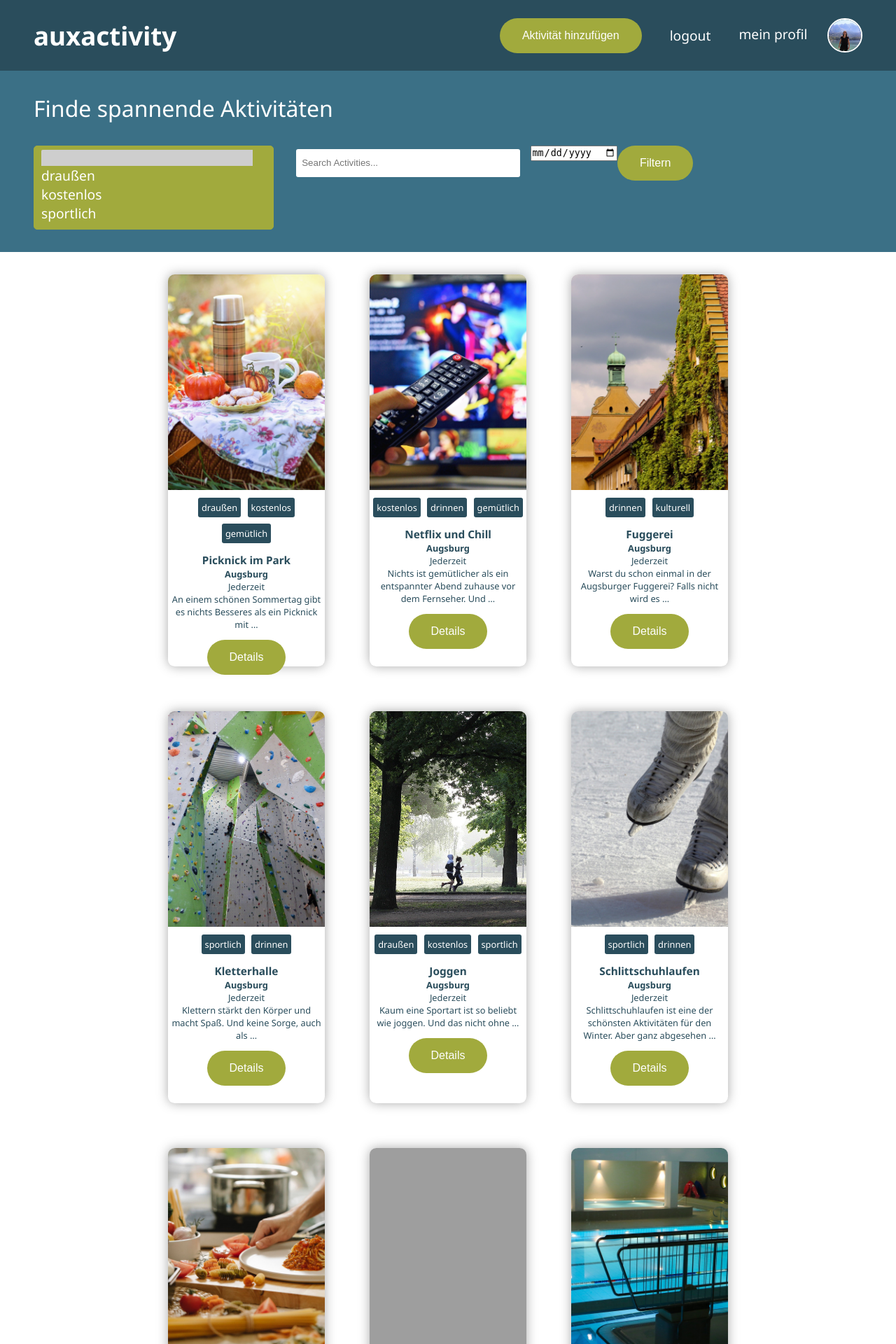
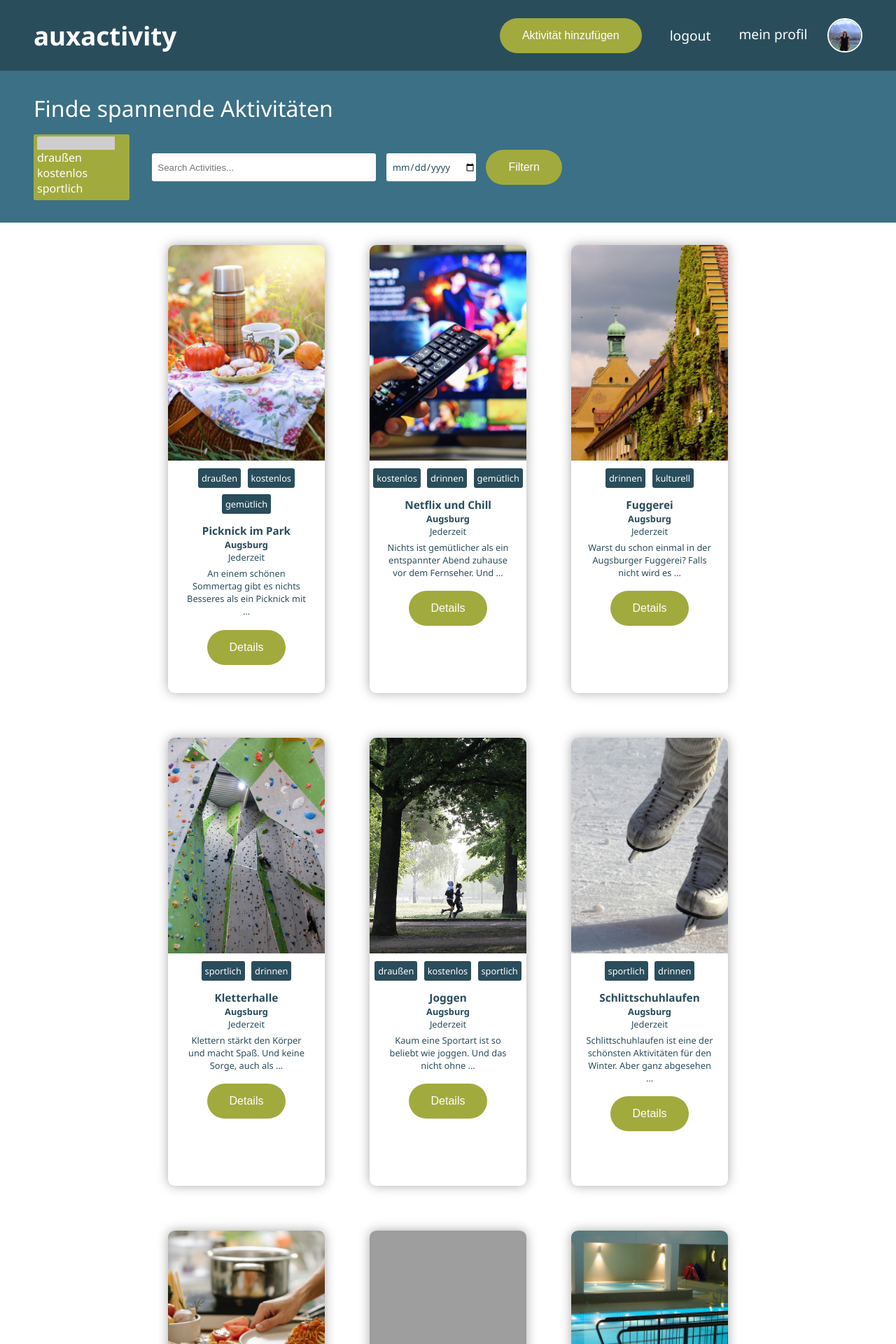
Before and after one commit to lisaberger/auxactivity, a Django app: page /act/activities/ in a window 1280 px wide. Shown: the top 1920 px of the page at 70% size. Run offline with Django 3.2, Linux system fonts and the light colour scheme; a user stored in the database is signed in; data comes from the database, SQL or seed files in the repository; both versions use the stored data as it was after the commit; grey boxes are pictures that could not be loaded.

Commit message:
styled multiselect

```diff
--- a/auxactivity/activities/static/activity.css
+++ b/auxactivity/activities/static/activity.css
@@ -172,8 +172,9 @@ body {
 .form-inline {
     display: flex;
     flex-flow: row wrap;
-    align-items: flex-start;
-    padding-top: 1rem;
+    align-items: baseline;
+    flex-direction: row;
+    align-items: center;
 }
 
 .srch-btn {
@@ -195,7 +196,7 @@ select {
   margin: 0;
   width: 100%;
   font-family: inherit;
-  font-size: 1.2rem;
+  font-size: 1.0rem;
   cursor: inherit;
   line-height: inherit;
 }
@@ -215,6 +216,7 @@ select {
 
 
 .multiselect-wrapper {
+
     margin: 0 2rem 0 0;
   width: 100%;
   min-width: 15ch;
@@ -222,7 +224,7 @@ select {
   border: 1px solid var(--select-border);
   border-radius: 0.25em;
   padding: 0.25em 0.5em;
-  font-size: 1.25rem;
+  font-size: 0.5rem;
   cursor: pointer;
   line-height: 1.1;
   background-color: #A1AA3D;
@@ -305,7 +307,6 @@ select::-ms-expand {
     width: 20rem;
     height: 2.5rem;
     padding-left: 0.5rem;
-    margin-top: 0.3rem;
     border-radius: 3px;
     margin-right: 0.9rem;
     border: none;
@@ -324,6 +325,7 @@ select::-ms-expand {
     min-width: 15%;
     max-width: 20%;
     background-color: #ffffff;
+    height: 40rem;
     margin: 2rem;
     box-shadow: 0.0rem 0.0rem 1rem #aaaaaa;
     border-radius: 0.6rem;
@@ -364,8 +366,24 @@ select::-ms-expand {
     font-weight: 400;
     font-size: 1vw;
 }
+
+.act_date_place {
+    font-weight: 400;
+    font-size: 1vw;
+    font-size: 1.0rem;
+}
+
+.act_description_txt {
+    margin: 0.3rem 1rem;
+    font-size: 0.9rem;
+}
+
 #creator {
     font-size: 0.8rem;
+}
+
+.size {
+    height: 35rem;
 }
 
 .activity-attributes button {
@@ -386,3 +404,18 @@ select::-ms-expand {
     border-radius: 3px;
     margin: 0.3rem;
 }
+
+/*
+* Datepicker
+ */
+.datepicker-input {
+    background-color: #ffffff;
+    font-family: "Noto Sans", sans-serif;
+    /*background-image: url('calender_icon.jpg') ;*/
+    padding-left: 0.5rem;
+    border-radius: 3px;
+    margin-right: 0.9rem;
+    border: none;
+    height: 2.5rem;
+    color: #2A4D5C;
+}
--- a/auxactivity/activities/templates/activity_detail.html
+++ b/auxactivity/activities/templates/activity_detail.html
@@ -45,7 +45,7 @@
             <ul>
                 {% for participant in activity.participants.all %}
                     <li>
-                        <img id="profile" src="{{ participant.userprofile.avatar.url }}" />
+                        <img id="profile" src="{{ participant.profile.avatar.url }}" />
                         {{ participant.first_name }} {{ participant.last_name }}
                     </li>
                 {% endfor %}
--- a/auxactivity/activities/templates/choose.html
+++ b/auxactivity/activities/templates/choose.html
@@ -24,7 +24,7 @@
                     </li>
                     <li class="nav-item">
                         <a href="{% url 'profile_url' %}" class="nav-link">mein profil</a>
-                        <img src="{{ profile.avatar.url }}">
+                        <img src="{{ userprofile.avatar.url }}">
                     </li>
                     {% else %}
                     <li class="nav-item">
--- a/auxactivity/activities/views.py
+++ b/auxactivity/activities/views.py
@@ -121,6 +121,10 @@ def activity_detail_view(request, activity_id):
 def filter_form(request):
     all_categories = models.Category.objects.all()
 
+    # Logged in user Profile Picture
+    current_user = request.user
+    user_profile = Profile.objects.get(user_id=current_user.id)
+
     category_id = request.GET.get('category')  # nur Text oder None
 
     if category_id:
@@ -131,4 +135,5 @@ def filter_form(request):
     return render(request, 'choose.html', dict(
         categories=all_categories,
         activities=activities,
+        userprofile=user_profile
     ))
```
Also changed, not shown: auxactivity/accounts/views.py (+1 -6 lines), auxactivity/activities/templates/activities.html (deleted, +0 -67 lines), auxactivity/db.sqlite3.
